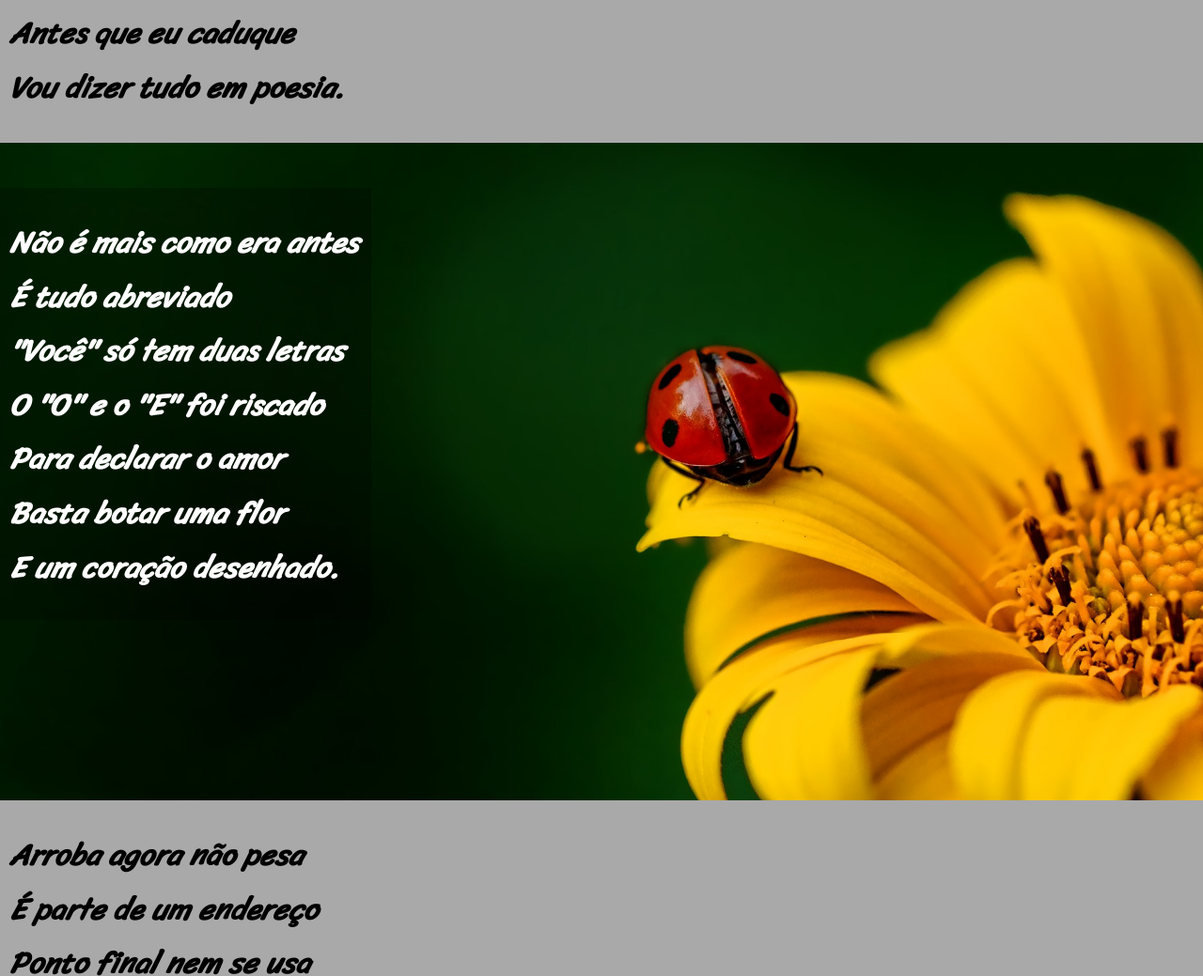
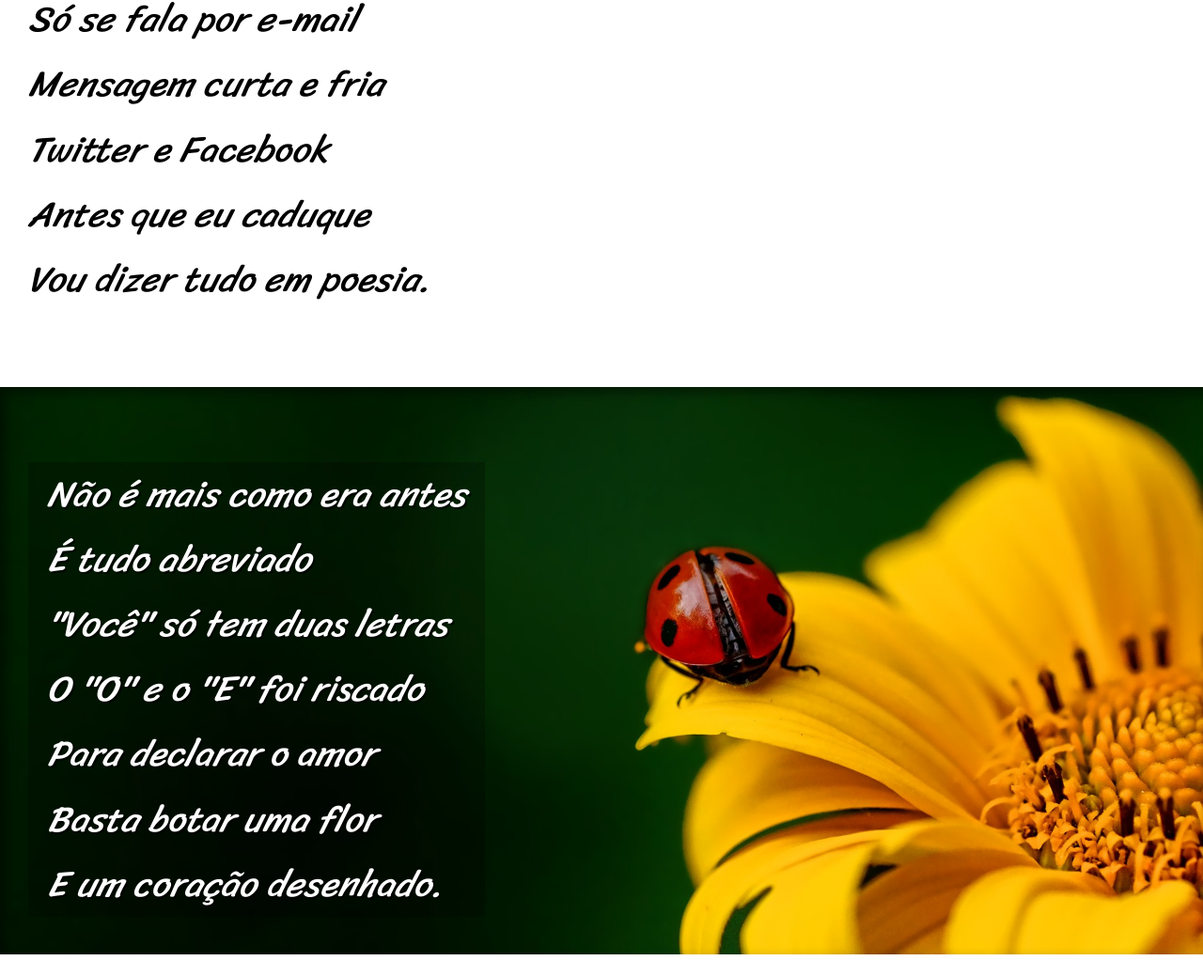
Before and after one commit to Lopeesx/html-css, a plain HTML site: page desafios/desafio cordel/desafiocordel.html in a window 1280 px wide. Shown: the part 480-1519 px from the top of the page at 94% size. Drawn offline with Linux system fonts and the light colour scheme.

Commit message:
atualizei o desafio do cordel

```diff
--- a/desafios/desafio cordel/desafiocordel.html
+++ b/desafios/desafio cordel/desafiocordel.html
@@ -16,8 +16,7 @@
         <h1>Cordel Moderno</h1>
         <h2>Por <a href="https://www.recantodasletras.com.br/autor_textos.php?id=9806" target="blank">Milton Duarte</a></h2>
     </header>
-   <article>
-        <section>
+        <section class="normal">
             <p>
                 Estou ficando cansado <br>
                 Da tal tecnologia <br>
@@ -29,7 +28,7 @@
             </p>
 
         </section>
-        <section id="img-um">
+        <section class="imagem" id="img01">
             <p>
                 Não é mais como era antes <br>
                 É tudo abreviado <br>
@@ -40,7 +39,7 @@
                 E um coração desenhado.
             </p>
         </section>
-        <section>
+        <section class="normal">
             <p>
                 Arroba agora não pesa <br>
                 É parte de um endereço <br>
@@ -60,7 +59,7 @@
                 Decifre esse rabisco.
             </p>
         </section>
-        <section id="img-dois">
+        <section class="imagem" id="img02">
             <p>
                 Tenho saudade das cartas <br>
                 Escritas com a própria mão <br>
@@ -71,7 +70,7 @@
                 Nas linhas do coração.
             </p>
         </section>
-        <section>
+        <section class="normal">
             <p>
                 Agora, escrevo e envio <br>
                 Chegando na mesma hora <br>
@@ -94,7 +93,5 @@
         <footer>
             <p>Site feito por Luciano Lopes</p>
         </footer>
-   </article>
-
 </body>
 </html>
--- a/desafios/desafio cordel/stylecordel.css
+++ b/desafios/desafio cordel/stylecordel.css
@@ -3,7 +3,7 @@
     margin: 0px;
     padding: 0px;
 }
-htmo, body{
+html, body{
     min-height: 100%;
     background-color: darkgray;
 }
@@ -32,7 +32,7 @@ htmo, body{
   }
 header{
     background-color: black;
-    height: 200px;
+    max-height: 80vh;
     margin-inline: -10px;
     margin-top: -21px;
 }
@@ -42,7 +42,7 @@ header h1{
     padding-top: 50px;
     font-family: "Passion One";
     font-weight: 800;
-    font-size: 3em;
+    font-size: 10vw;
     font-variant: small-caps;
     margin-top: 0;
 }
@@ -53,68 +53,60 @@ header h2{
 
 }
 a{
-    font-family:  ;
+    font-family: Arial, Helvetica, sans-serif ;
     color: white;
     text-decoration: none;
 }
 a:hover{
     text-decoration: underline;
 }
-article{
-    margin:-10px ;
+section{
+    background-color: white;
+    padding-top: 10vh;
+    padding-bottom: 5vh;
+    padding-left: 30px;
+    font-size: 3vw;
+    font-family: 'Sriracha';
+    line-height: 1.8em;
+    font-style: italic;
 }
-p{
-    padding-left: 20px;
-    padding-top: 30px;
-    padding-bottom: 30px;
-    line-height: 1.8;
-    font-family: 'Sriracha';
-    font-size: 2em;
-    font-weight: bold;
-    font-style: italic;
+.normal>p{
+    padding-bottom: 5vh;
+}
+section.imagem{
+    background-color: white;
+    color: white;
+    box-shadow: inset 6px 6px 13px 0px rgba(0, 0, 0, 0.459);
+}
+#img01{
+    background-image: url(imagens/background001.jpg);
+    background-position: right center;
+    background-attachment: fixed;
+    background-size: cover;
 
 }
-#img-um >p{
-    position: absolute;
-    top: 85%;
-    transform: translate(0% -50%) ;
-    background-color: rgba(0, 0, 0, 0.247);
-    width: 375px;
-    height: 400px;
-    padding-right: 10px;
-}
-#img-um{
-    background-color: white;
-    color: white;
-    background-image: url(imagens/background001.jpg);
-    background-position: right;
-    background-attachment: fixed;
-    background-size: cover;
-    min-height: 700px;
-}
-#img-dois > p{
-    position: absolute;
-    top: 263%;
-    transform: translate(0% -50%) ;
-    background-color: rgba(0, 0, 0, 0.247);
-    width: 380px;
-    height: 420px;
-    padding-right: 20px;
-}
-#img-dois{
-    color: white;
+#img02{
     background-image: url(imagens/background002.jpg);
     background-position: right;
     background-attachment: fixed;
     background-size: cover;
-    min-height: 700px;
+}
+
+.imagem >p{
+    display: inline-block ;
+    background-color: rgba(0, 0, 0, 0.247);
+    padding-right: 20px;
+    padding-left: 20px;
+    text-shadow: 2px 2px 0px rgba(0, 0, 0, 0.651);
+}
+
+footer{
+    background-color: black;
 }
 footer>p{
-    background-color: black;
     color: white;
     font-family: Arial, Helvetica, sans-serif;
     font-size: 15px;
     text-align: center;
     padding: 10px;
-    font-family: Arial, Helvetica, sans-serif;
 }
```
